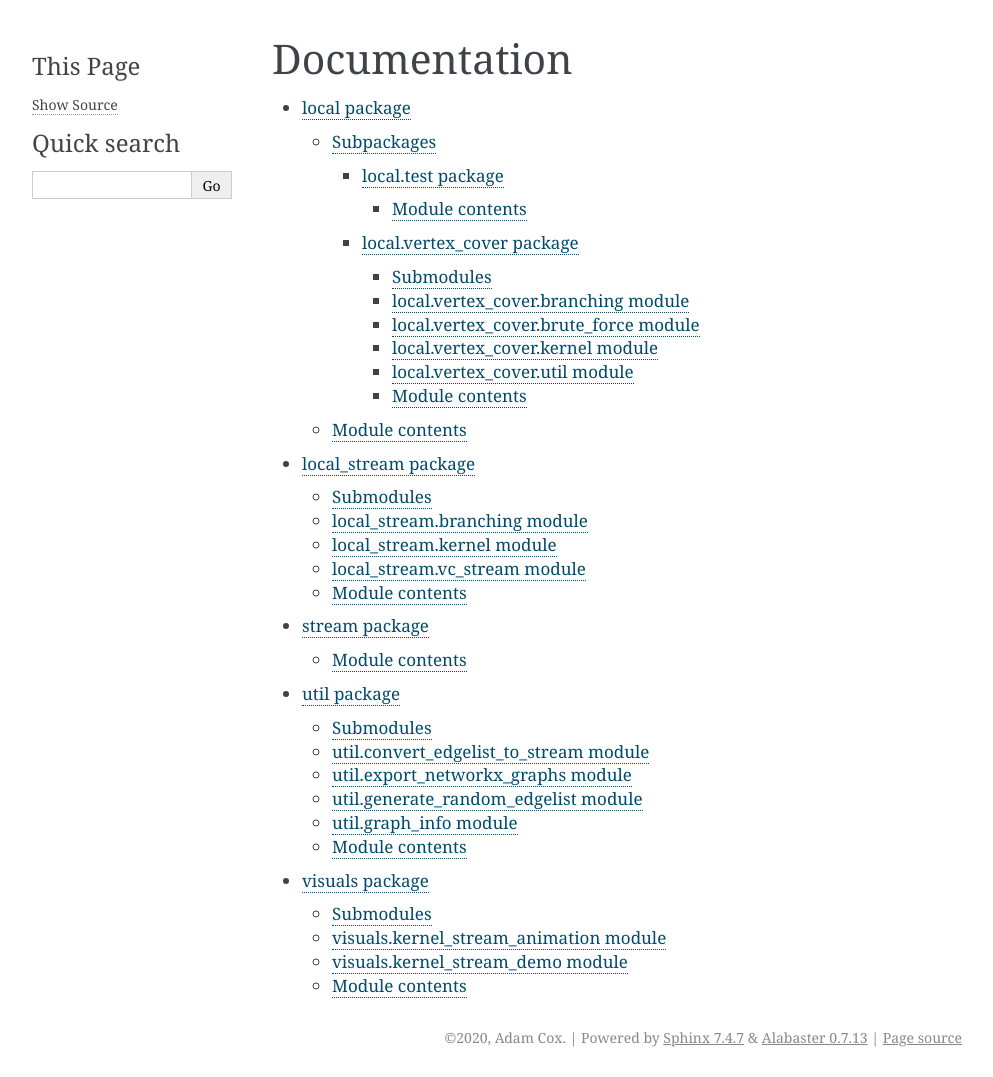
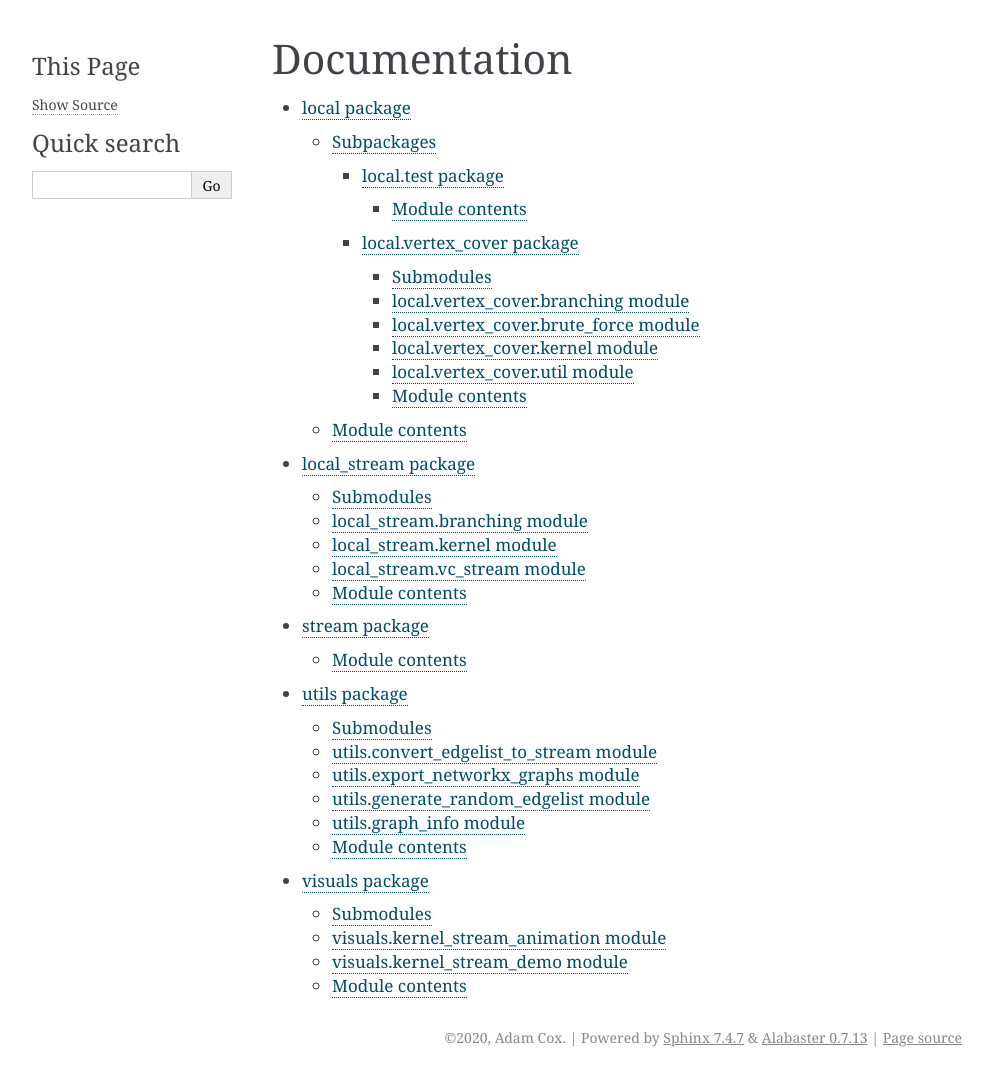
Before and after one commit to adamjhc/stream-vertex-cover, a Sphinx documentation site: the page built from docs/source/modules.rst, in a window 1280 px wide. Shown: the whole page, without its empty margins (148-1141 px from the left). Built offline with Sphinx 7.4.7, drawn with Linux system fonts in a browser that asks for light colours.

Commit message:
Renamed util to utils in docs

```diff
--- a/docs/source/modules.rst
+++ b/docs/source/modules.rst
@@ -7,5 +7,5 @@
    local
    local_stream
    stream
-   util
+   utils
    visuals
--- a/docs/source/util.rst
+++ b/docs/source/utils.rst
@@ -1,37 +1,37 @@
-util package
+utils package
 ============
 
 Submodules
 ----------
 
-util.convert\_edgelist\_to\_stream module
+utils.convert\_edgelist\_to\_stream module
 -----------------------------------------
 
-.. automodule:: util.convert_edgelist_to_stream
+.. automodule:: utils.convert_edgelist_to_stream
    :members:
    :undoc-members:
    :show-inheritance:
 
-util.export\_networkx\_graphs module
+utils.export\_networkx\_graphs module
 ------------------------------------
 
-.. automodule:: util.export_networkx_graphs
+.. automodule:: utils.export_networkx_graphs
    :members:
    :undoc-members:
    :show-inheritance:
 
-util.generate\_random\_edgelist module
+utils.generate\_random\_edgelist module
 --------------------------------------
 
-.. automodule:: util.generate_random_edgelist
+.. automodule:: utils.generate_random_edgelist
    :members:
    :undoc-members:
    :show-inheritance:
 
-util.graph\_info module
+utils.graph\_info module
 -----------------------
 
-.. automodule:: util.graph_info
+.. automodule:: utils.graph_info
    :members:
    :undoc-members:
    :show-inheritance:
@@ -40,7 +40,7 @@ util.graph\_info module
 Module contents
 ---------------
 
-.. automodule:: util
+.. automodule:: utils
    :members:
    :undoc-members:
    :show-inheritance:
```
